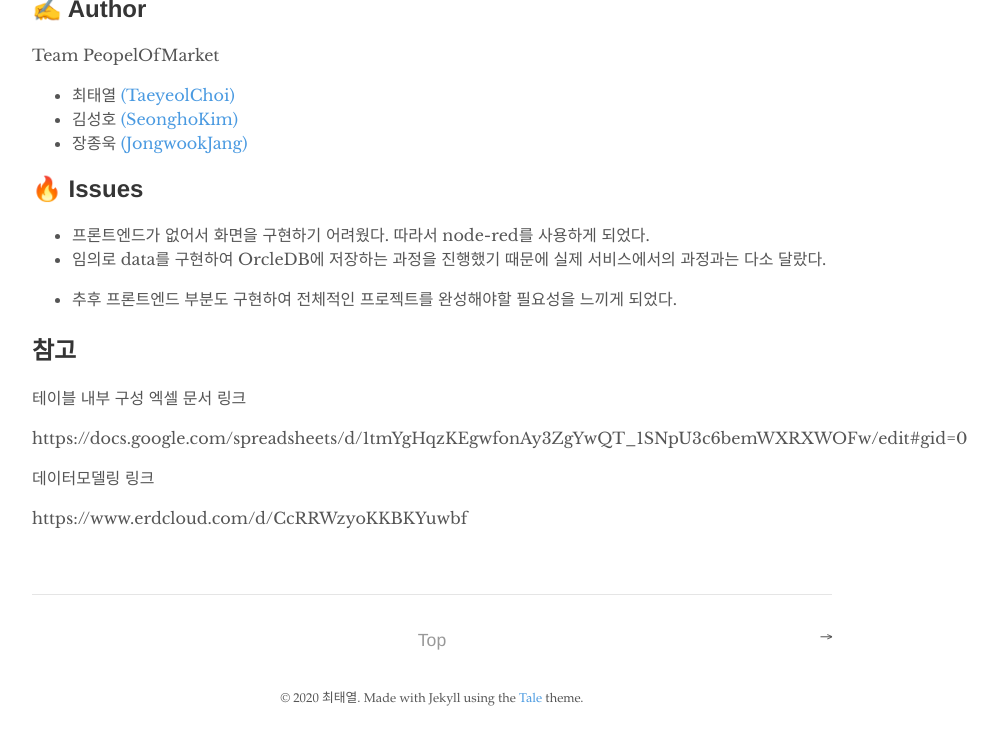
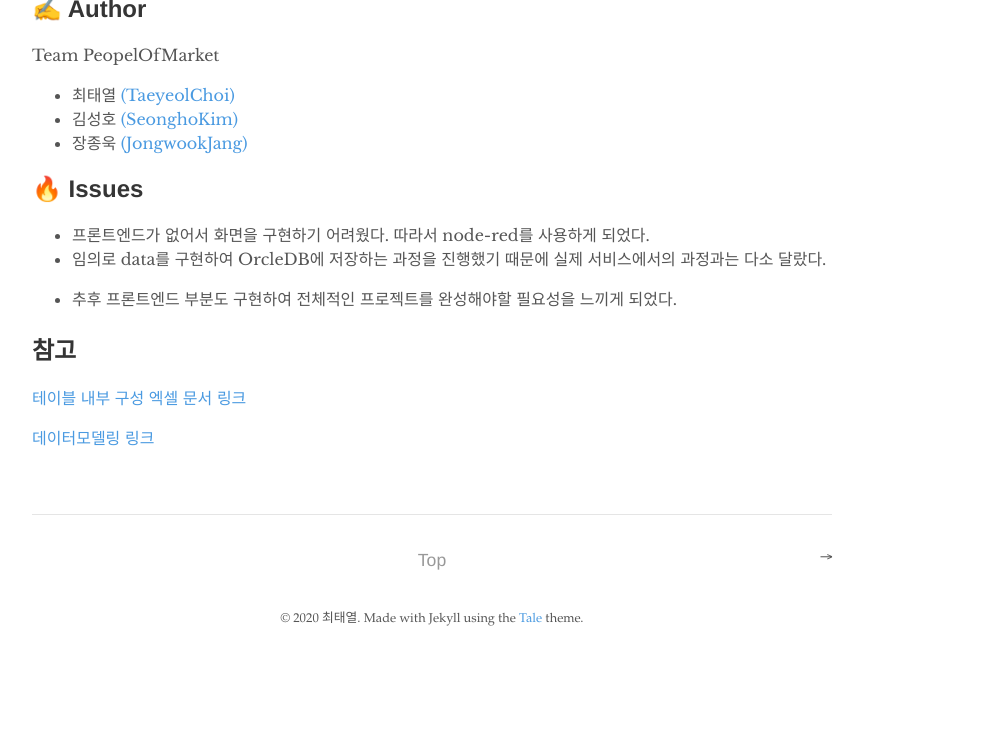
Before and after one commit to Ta-Ye/Ta-Ye.github.io, a Jekyll site: the page built from _posts/2020-12-14-project2.md, in a window 1280 px wide and 900 px high, scrolled down 2500 px, cut to the strip 158-900 px from the top of the window. Shown: the whole strip, without its empty margins (208-1206 px from the left). Built offline with Jekyll 4.4.1, drawn with Linux system fonts in a browser that asks for light colours; emoji names are drawn with the system emoji font; Markdown is read by kramdown in place of the engine named in the settings; after the commit the page ends 3320 px from its top, so only the background shows below that; some of the changed lines change nothing that is shown.

Commit message:
change pro2

```diff
--- a/_posts/2020-12-14-project2.md
+++ b/_posts/2020-12-14-project2.md
@@ -19,7 +19,8 @@
 - 고객이 상품을 구매하기 위해 주문을 하고, 주문 조회, 주문건 수정 및 삭제를 하는 것을 목표로 합니다.
 
 ## :eyes: Structure
-![img](https://github.com/kowo1001/PeopleOfMarket/blob/master/1.PNG)
+<img src="https://github.com/kowo1001/PeopleOfMarket/blob/master/1.PNG">
+
 
 ## :hammer_and_wrench: Service Process
 ![Slide1](https://user-images.githubusercontent.com/37354978/102005472-5ce92180-3d5c-11eb-8e75-327304f69ee7.jpg)
@@ -63,10 +64,9 @@
   - 추후 프론트엔드 부분도 구현하여 전체적인 프로젝트를 완성해야할 필요성을 느끼게 되었다.
 
 ## 참고
-테이블 내부 구성 엑셀 문서 링크
 
-https://docs.google.com/spreadsheets/d/1tmYgHqzKEgwfonAy3ZgYwQT_1SNpU3c6bemWXRXWOFw/edit#gid=0
+<a href="https://docs.google.com/spreadsheets/d/1tmYgHqzKEgwfonAy3ZgYwQT_1SNpU3c6bemWXRXWOFw/edit#gid=0">테이블 내부 구성 엑셀 문서 링크
+</a>
 
-데이터모델링 링크
-
-https://www.erdcloud.com/d/CcRRWzyoKKBKYuwbf
+<a href="https://www.erdcloud.com/d/CcRRWzyoKKBKYuwbf">데이터모델링 링크
+</a>
```
